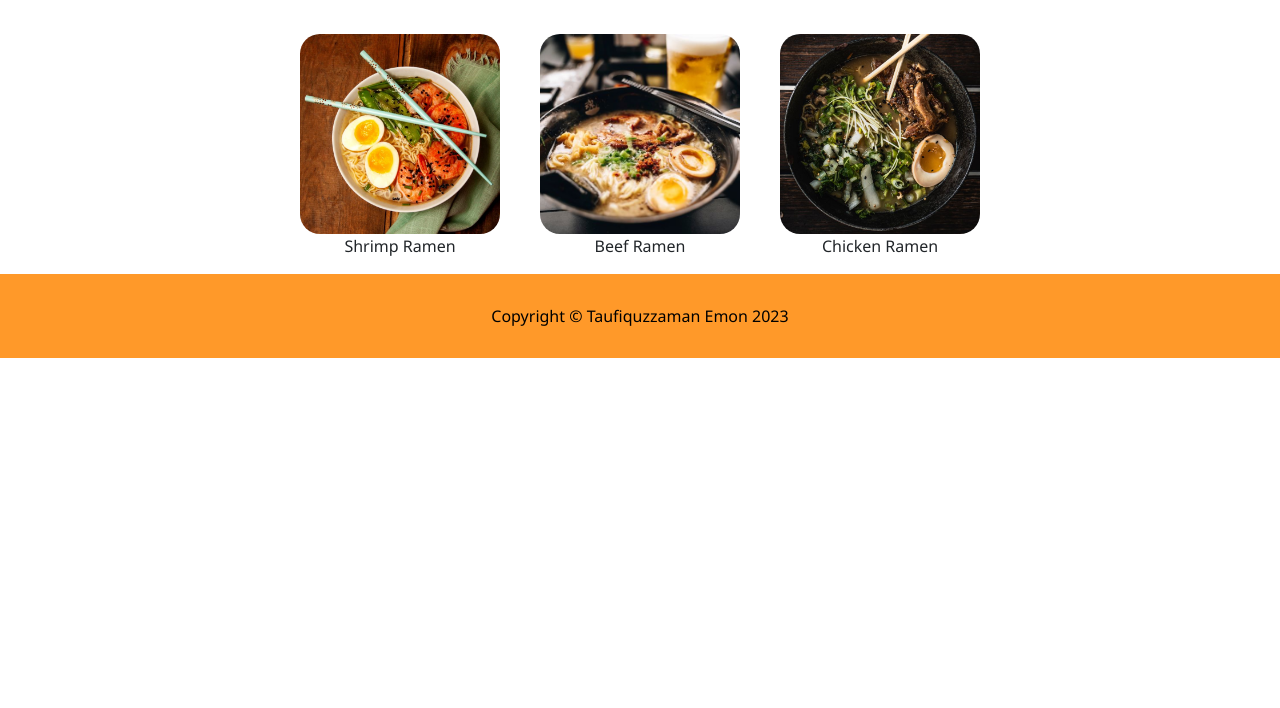
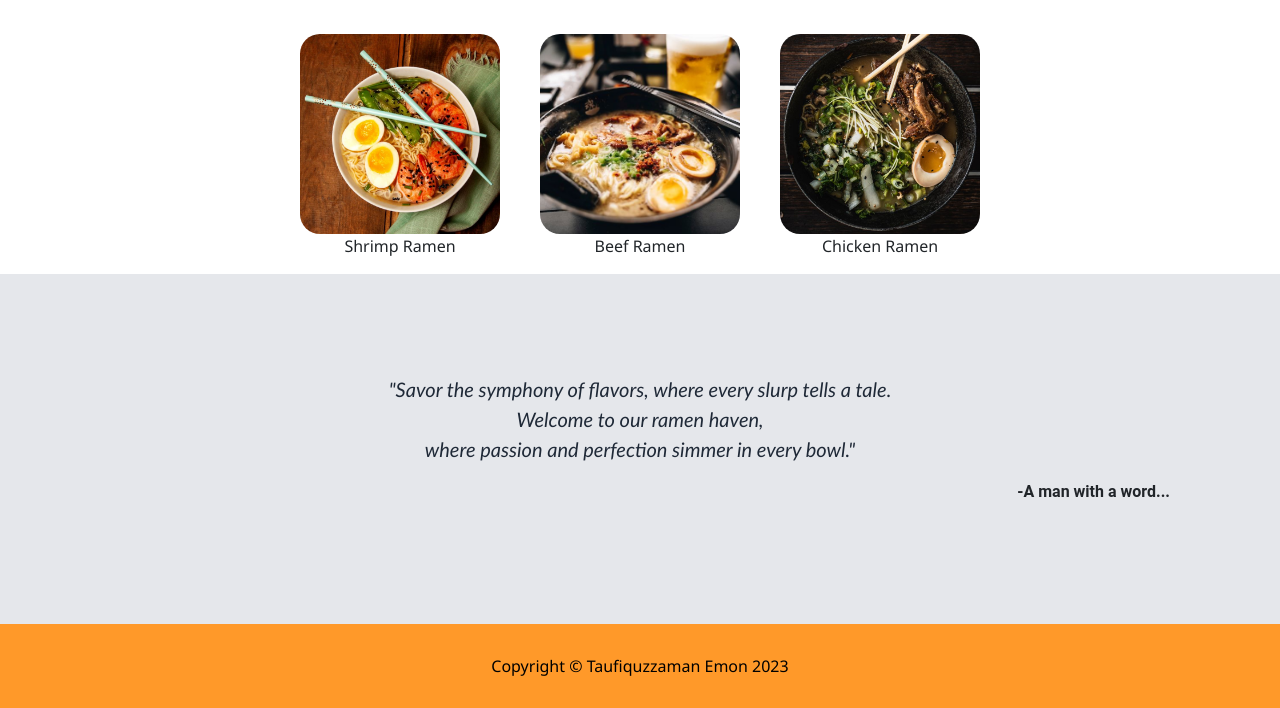
Before and after one commit to Taufiquzzaman-Emon/Restaurant, a website: page ramen-shop/index.html in a window 1280 px wide. Shown: the part 679-1387 px from the top of the page. Before the commit the page ends 1037 px from the top, so only its background shows below. Drawn offline with nearby package versions, Linux system fonts and the light colour scheme.

Commit message:
quote part added and padding of the screen updated

```diff
--- a/ramen-shop/index.html
+++ b/ramen-shop/index.html
@@ -14,7 +14,7 @@
 </head>
 <body>
 
-<div class="container">
+<div>
  <nav class="box navbar">
   <div class="logo">
     <img src="images/logo.jpg" class="img"><a href="index.html" class="ramen">Fushigayo Ramen</a></div>
@@ -58,6 +58,13 @@
     </div>
 
 </div>
+
+<div class="bx quote">
+    <p>"Savor the symphony of flavors, where every slurp tells a tale.<br>Welcome to our ramen haven, <br>where passion and perfection simmer in every bowl."</p>
+    <b>
+      -A man with a word...
+    </b>
+</div>
   </div>
   <footer class="footer">Copyright &#169; Taufiquzzaman Emon 2023</footer>
   <script src="https://cdn.jsdelivr.net/npm/@popperjs/core@2.11.6/dist/umd/popper.min.js" integrity="sha384-oBqDVmMz9ATKxIep9tiCxS/Z9fNfEXiDAYTujMAeBAsjFuCZSmKbSSUnQlmh/jp3" crossorigin="anonymous"></script>
--- a/ramen-shop/style.css
+++ b/ramen-shop/style.css
@@ -171,3 +171,25 @@ h2{
   border-radius: 20px;
   margin: 5px 20px 0px 20px;
 }
+
+/* quote part */
+.quote{
+  display: flex;
+  flex-direction: column;
+  background-color: #E5E7EB;
+  padding:100px;
+}
+
+.quote p{
+  font-size: 20px;
+  color:#1F2937;
+  font-style: italic;
+  font-family: 'Trebuchet MS', 'Lucida Sans Unicode', 'Lucida Grande', 'Lucida Sans', Arial, sans-serif;
+  font-weight: lighter;
+}
+.quote b {
+  padding-bottom: 20px;
+  padding-right: 10px;
+  font-family: 'Roboto', arial;
+  text-align: right;
+}
```
